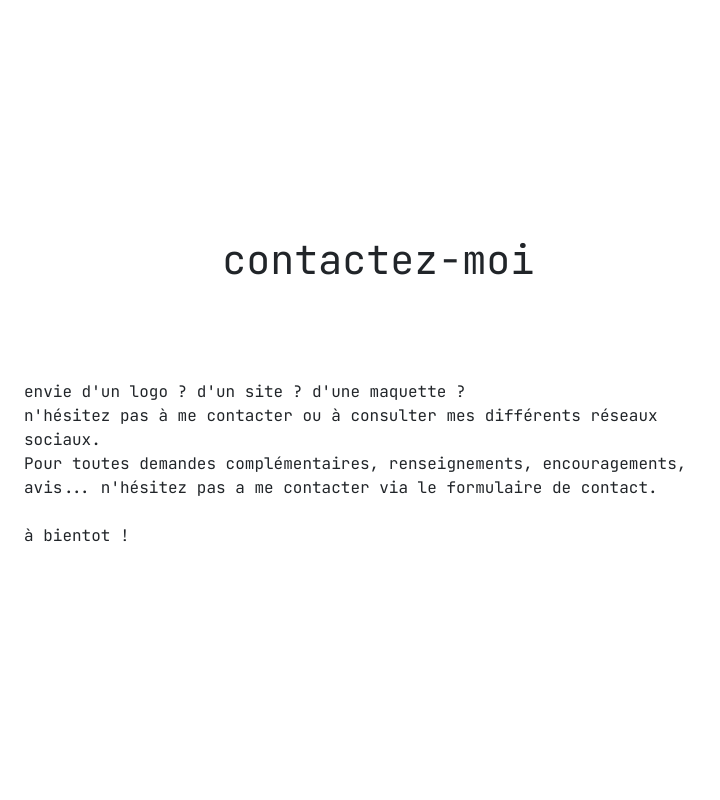
After one commit to Kichoton/portfolio, a Symfony app: template templates/contact/index.html.twig in a window 1280 px wide. The commit adds this page. Shown: the whole page, without its empty margins (0-720 px from the left). Run offline with Twig, Linux system fonts and the light colour scheme; the template is opened without the code that fills it, so the values that code supplies are empty; some libraries are stand-ins or nearby versions.

Commit message:
adding contact page

```diff
--- a/src/Form/MessageType.php
+++ b/src/Form/MessageType.php
@@ -16,7 +16,7 @@ class MessageType extends AbstractType
             ->add('email')
             ->add('phone_number')
             ->add('message')
-            ->add('send_at')
+            // ->add('send_at')
         ;
     }
 
--- a/templates/admin/web_form.html.twig
+++ b/templates/admin/web_form.html.twig
@@ -8,9 +8,7 @@
 
 <h1 class="text-center">Edit - web crea</h1>
 
-    {{form_start(webcrea_form.name)}}
-        <div class="form-group">
+    {{form_start(webcrea_form)}}
 
-        </div>
     {{ form_end(webcrea_form)}}
 {% endblock %}
--- /dev/null
+++ b/templates/contact/index.html.twig
@@ -0,0 +1,35 @@
+{% extends 'base.html.twig' %}
+
+{% block title %}Contactez moi !{% endblock %}
+
+{% block body %}
+    <div class="row h-100">
+        <div class="col-7 d-flex flex-column justify-content-center align-items-center">
+        <h1 class='text-center mb-5'>contactez-moi</h1>
+
+        <p class="mt-5">
+            envie d'un logo ? d'un site ? d'une maquette ?<br>
+            n'hésitez pas à me contacter ou à consulter mes différents réseaux sociaux.<br>
+            Pour toutes demandes complémentaires, renseignements, encouragements, avis... n'hésitez pas a me contacter via le formulaire de contact.
+            <br><br>
+            à bientot !
+        </p>
+        </div>
+        <div class="col-1 d-flex flex-column justify-content-center align-items-center">
+            <img src=''>
+            <img src=''>
+            <img src=''>
+        </div>
+        <div class="col-4 d-flex flex-column justify-content-center align-items-center">
+            {{form_start(message_form)}}
+
+            {{ form_end(message_form)}}
+        </div>
+    </div>
+
+    <style>
+    body{
+        height: 100vh;
+    }
+</style>
+{% endblock %}
--- a/templates/index/index.html
+++ b/templates/index/index.html
@@ -31,6 +31,7 @@
 </body>
 </html>
 
+
 <style>
     p{
         font-size: 6rem;
```
Also changed, not shown: src/Controller/ContactController.php (added, +40 -0 lines).
